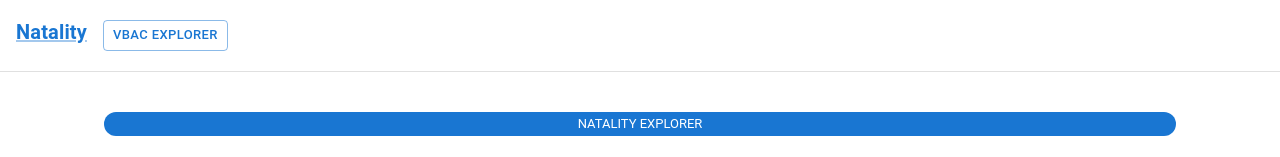
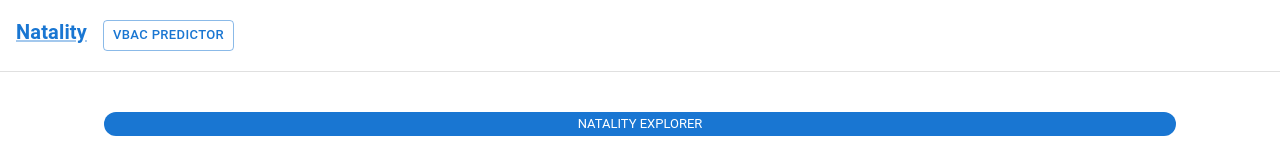
Before and after one commit to shroommu/natality-stats, a Next.js app in the folder frontend/: page / in a window 1280 px wide. Shown: the top 157 px of the page. Built offline with nearby package versions, Linux system fonts and the light colour scheme.

Commit message:
update header

```diff
--- a/frontend/app/layout.tsx
+++ b/frontend/app/layout.tsx
@@ -36,7 +36,7 @@ export default function RootLayout({
                 </Typography>
               </Link>
               <Button variant="outlined" size="small" href="/vbac">
-                VBAC Explorer
+                VBAC Predictor
               </Button>
             </Box>
           </header>
```
